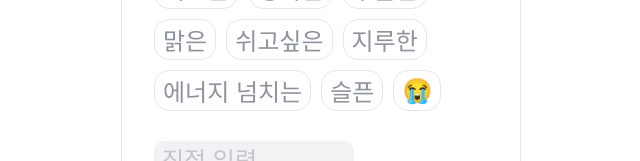
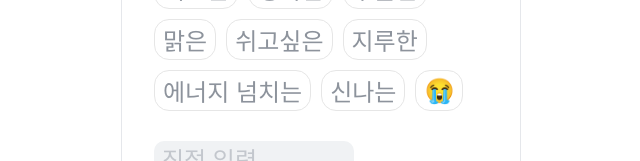
Before and after one commit to likelion-chosun/BabyLion-Certificate, a React (Vite) app in the folder front/lions/: page / in a window 1280 px wide. Shown: the part 260-421 px from the top of the page, without its empty margins (319-959 px from the left). Built offline with nearby package versions, Linux system fonts and the light colour scheme.

Commit message:
[feat]: 프롬프트 오류 fix

```diff
--- a/front/lions/src/page/InputPage.jsx
+++ b/front/lions/src/page/InputPage.jsx
@@ -5,11 +5,10 @@ import { useState } from 'react';
 import axios from 'axios';
 
 function InputPage(props) {
-
-  const [Words, setWords] = useState(['비오는', '행복한', '우울한', '맑은', '쉬고싶은', '지루한', '에너지 넘치는', '슬픈', '😭']);
+  const [Words, setWords] = useState(['비오는', '행복한', '우울한', '맑은', '쉬고싶은', '지루한', '에너지 넘치는','신나는','슬픈',]);
   const [Toggle, setToggle] = useState(Array(9).fill(false));
   let res = {
-    "prompt":""
+    "prompt":","
   }
   function makeres(){
     for(let i=0; i<Toggle.length; i++ )
@@ -41,7 +40,7 @@ function InputPage(props) {
         <Title>어떤</Title>
         <Title>하루인가요?</Title>
         <TagBox>
-          {Words.map((word, index) => (<Tag key={index} i={index} Toggle={Toggle} setToggle={setToggle} >{word}</Tag>))}
+          {Words.map((word, index) => (<Tag key={index} i={index} Toggle={Toggle} setToggle={setToggle} >{word=='슬픈'?'😭':word}</Tag>))}
         </TagBox>
         <Input onChange={onChange} placeholder='직접 입력'></Input>
       </div>
```
